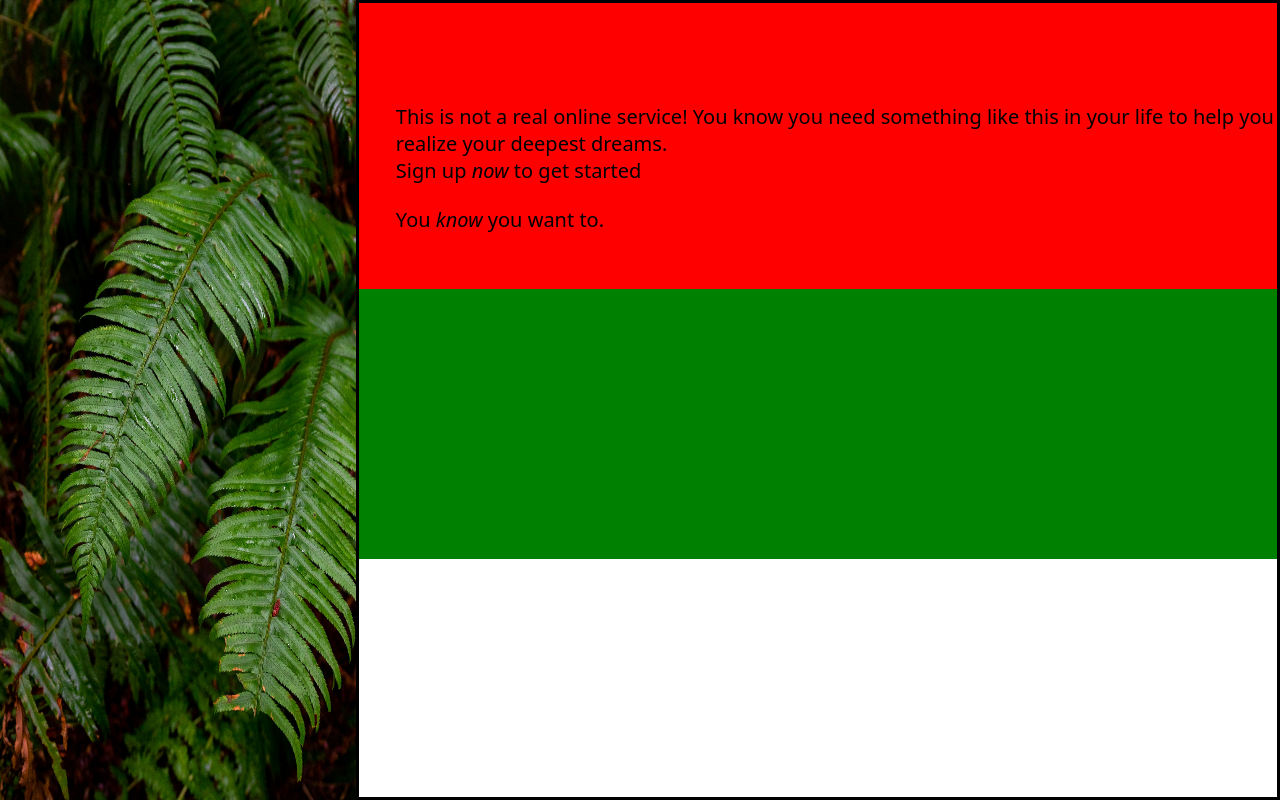
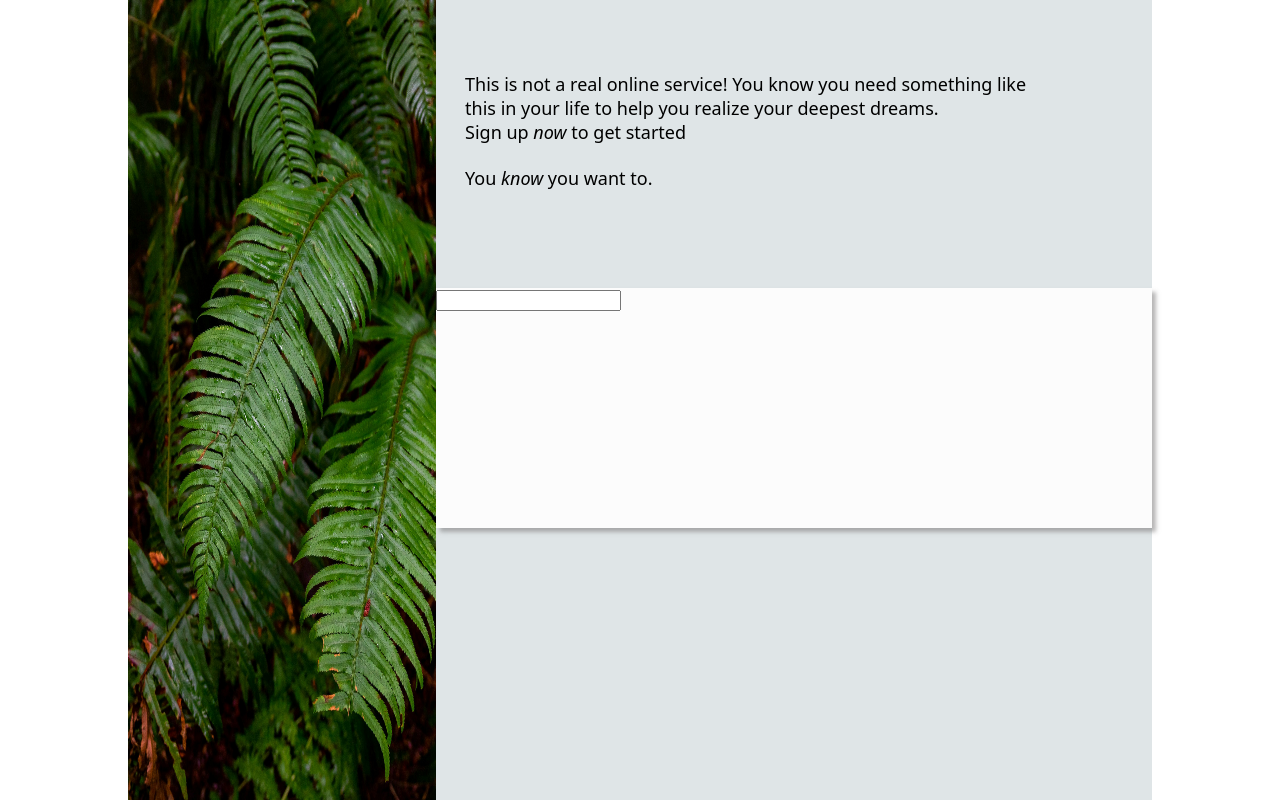
Before and after one commit to muhd09afiq/TOP-Sign-up-Form, a plain HTML site: page index.html in a window 1280 px wide. Drawn offline with Linux system fonts and the light colour scheme.

Commit message:
add styling for info and form section
shadow box and colour class

```diff
--- a/index.html
+++ b/index.html
@@ -25,7 +25,7 @@
         </div>
         <div class="form">
           <!-- height 30% -->
-
+          <input type="text">
         </div>
         <div class="submitButton"></div>
       </div>
--- a/style.css
+++ b/style.css
@@ -1,5 +1,6 @@
 :root {
     --img-container-width: 35vw;
+    --top-bottom-color: rgb(223, 229, 231);
 }
 
 body {
@@ -12,6 +13,8 @@ body {
 
 .container {
     display: flex;
+    max-width: 80%;
+    margin: auto;
 }
 
 .imgContainer {
@@ -28,7 +31,6 @@ img {
 
 .rightContainer {
     width: calc(100vw - --img-container-width);
-    border: solid;
     display: flex;
     flex-direction: column;
 }
@@ -39,25 +41,26 @@ img {
 
 .topInfo {
     height: 36%;
-    background-color: red;
+    background-color: rgb(223, 229, 231);
 }
 
 .topInfo p {
-    font-size: 20px;
+    font-size: 18px;
     position: relative;
-    top: 35%;
+    top: 25%;
     padding-left: 4%;
     margin: 0;
+    width: 80%;
 }
 
-.topInfo
-
-.form {
+.rightContainer .form {
     height: 30%;
-    background-color: blue;
+    background-color: rgb(252, 252,  252);
+    box-shadow: 4px 4px 4px rgba(114, 111, 111, 0.5);
+    z-index: 1;
 }
 
-.submitButton {
+.rightContainer .submitButton {
     height: calc(100% - 36% - 30%);
-    background-color: green;
+    background-color: var(--top-bottom-color);
 }
```
